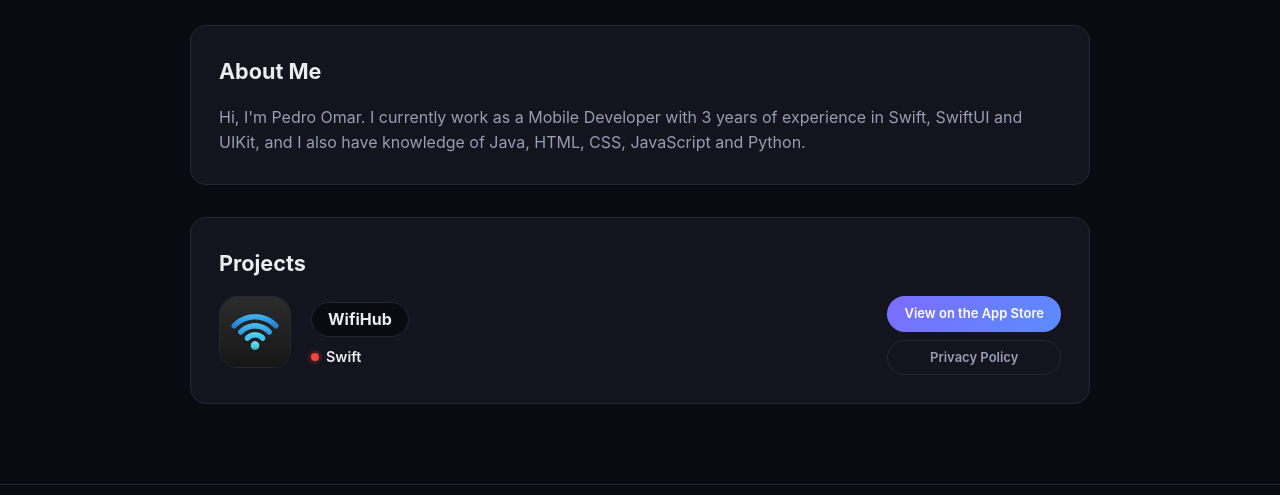
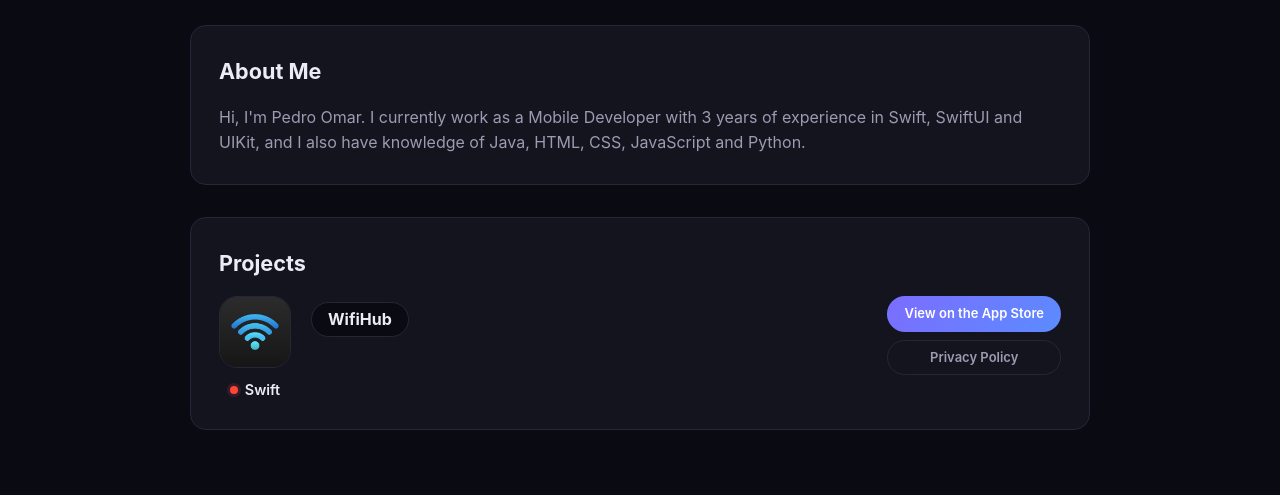
Before and after one commit to pedroomar23/pedroomar23.github.io, a website: page index.html in a window 1280 px wide. Shown: the part 92-587 px from the top of the page. Drawn offline with Linux system fonts and the light colour scheme.

Commit message:
fix: move Swift tag under WifiHub icon

```diff
--- a/public/styles/styles.css
+++ b/public/styles/styles.css
@@ -215,6 +215,14 @@ a {
     border-radius: 18px;
     border: 1px solid var(--border-color);
     object-fit: cover;
+}
+
+.project-media {
+    display: flex;
+    flex-direction: column;
+    align-items: center;
+    gap: 10px;
+    flex-shrink: 0;
 }
 
 .project-content {
--- a/src/scripts/wifihub.js
+++ b/src/scripts/wifihub.js
@@ -23,21 +23,23 @@
           "projects.title"
         )}</h2>
         <article class="project">
+          <div class="project-media">
             <img
               class="project-icon"
               src="/public/assets/img/apps/icon-wifi-connet-dark.jpg"
               alt="${i18n.t("projects.iconAlt")}"
               loading="lazy"
             />
+            <p class="project-stack">
+              <span class="project-dot" aria-hidden="true"></span>Swift
+            </p>
+          </div>
           <div class="project-content">
             <h1 class="project-title">
               <a class="project-title-link" href="/wifihubproject.html">
                 ${i18n.t("projects.name")}
               </a>
             </h1>
-            <p class="project-stack">
-              <span class="project-dot" aria-hidden="true"></span>Swift
-            </p>
           </div>
           <div class="project-actions">
             <a
```
Lines whose indentation alone changed are shown as unchanged.
